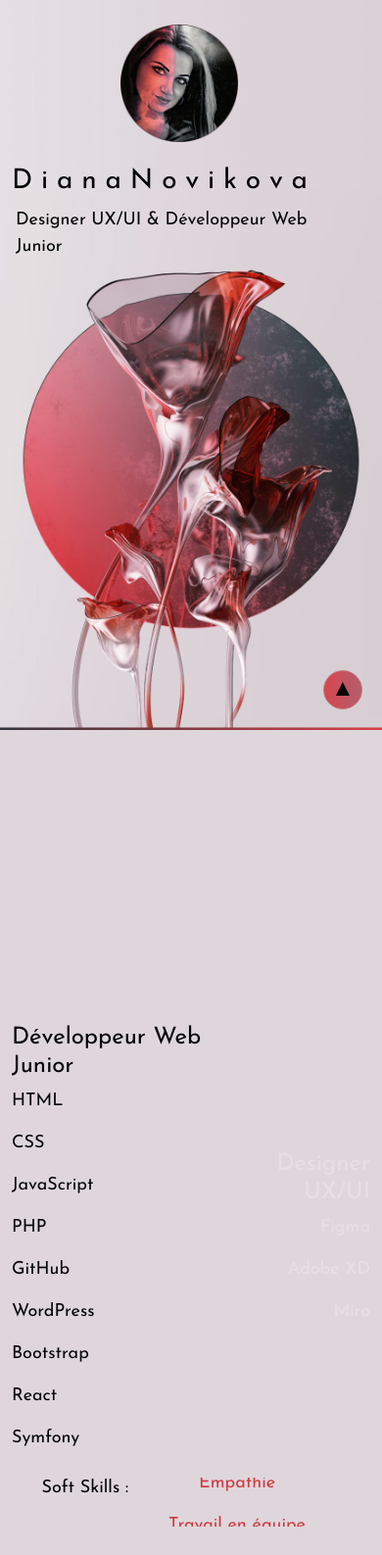
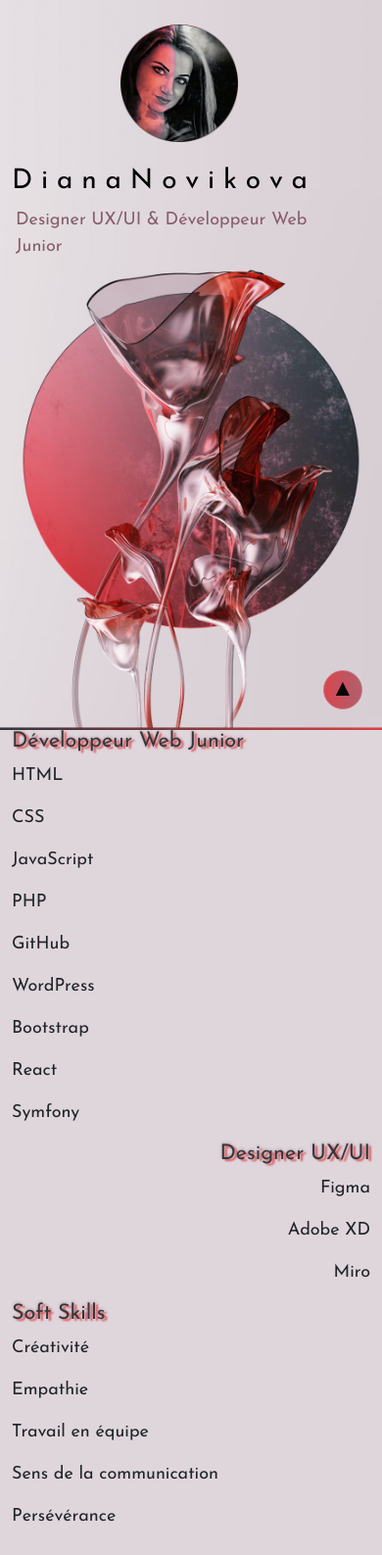
Before and after one commit to Diana0806/Portfolio, a PHP site: page / in a window 390 px wide. Shown: the part 100-1687 px from the top of the page at 98% size. Run offline with PHP 8.4, Linux system fonts and the light colour scheme.

Commit message:
mob version upgrade

```diff
--- a/assets/script.js
+++ b/assets/script.js
@@ -140,3 +140,5 @@
 [].slice.call(document.querySelectorAll('button'), 0).forEach(function (button) {
   button.addEventListener('click', changeColor);
 });
+
+// mob animation
--- a/assets/style.css
+++ b/assets/style.css
@@ -75,6 +75,7 @@
     font-size: 18px !important;
     padding-left: 4px !important;
     box-sizing: border-box;
+    color: #885E6C;
   }
 
   .profil h3 {
@@ -87,32 +88,111 @@
     height: 30px;
   }
 
-  .dev h2 {
-    font-size: 24px;
+  #competences {
+    display: none;
   }
 
-  .dev p {
+  /* Competences animation */
+  #mobcompetences {
+    display: block;
+  }
+
+  #mobcompetences p {
     font-size: 18px;
   }
 
-  .ux h2 {
+  h4 {
     font-size: 24px;
+    text-shadow: 3px 2px 2px rgba(215, 70, 77, 1), 0px -1px 3px rgba(136, 94, 108, 0.5), -3px 0px 2px rgba(223, 214, 219, 1);
+    animation: chromaticMove 4500ms ease infinite, pulse ease 200ms infinite;
+    color: #885E6C; /* Новый цвет текста */
 }
 
-  .ux p {
-    font-size: 18px;
+small {
+    display: block;
+    text-transform: initial;
+    font-size: 24px;
+    color: #CB7381; /* Новый цвет текста */
 }
 
-  .softskills h2 {
-    font-size: 18px;
+@keyframes pulse {
+    0% {
+        opacity: 0.9;
+        transform: skewX(0.5deg);
+    }
+    25% {
+        opacity: 1;
+    }
+    50% {
+        opacity: 0.9;
+    }
+    75% {
+        opacity: 1;
+        transform: skewX(0.5deg);
+    }
+    100% {
+        opacity: 0.9;
+    }
 }
 
-  .skills p {
-    font-size: 18px;
+@keyframes chromaticMove {
+    0% {
+        text-shadow: 3px 2px 2px rgba(215, 70, 77, 1), 0px -1px 3px rgba(136, 94, 108, 0.5), -3px 0px 2px rgba(223, 214, 219, 1);
+    }
+    50% {
+        text-shadow: 3px 2px 2px rgba(215, 70, 77, 1), 0px -1px 3px rgba(136, 94, 108, 0.5), -3px 0px 2px rgba(223, 214, 219, 1);
+    }
+    100% {
+        text-shadow: 3px 2px 2px rgba(215, 70, 77, 1), 0px -1px 3px rgba(136, 94, 108, 0.5), -3px 0px 2px rgba(223, 214, 219, 1);
+    }
+}
+
+/* CSS для анимации */
+/* #mobcompetences {
+  position: relative;
+  height: calc(100vh - 60px);
+  transform: translateY(50%);
+  background: 50% 100% / 50% 50% no-repeat radial-gradient(ellipse at bottom, #B15F6D, transparent, transparent);
+  -webkit-background-clip: text;
+  background-clip: text;
+  color: transparent;
+  font-size: 10vw;
+  font-family: "Source Sans Pro", sans-serif;
+  animation: reveal 3000ms ease-in-out forwards 200ms, glow 2500ms linear infinite 2000ms;
+}
+
+@keyframes reveal {
+  80% {
+    letter-spacing: 8px;
+  }
+  100% {
+    background-size: 300% 300%;
+  }
+}
+
+@keyframes glow {
+  40% {
+    text-shadow: 0 0 8px #fff;
+  }
+} */
+
+
+#projets {
+  padding-top: 30px !important;
+  height: 100vh;
+}
+
+#navalbumprojets {
+  padding-top: 20px !important;
+  padding-bottom: 20px !important;
 }
 
 .projets {
     font-size: 24px;
+  }
+
+footer {
+    margin-top: 790px !important;
   }
 }
 
@@ -135,7 +215,7 @@
   }
 
   body {
-    background-image: url("./images/tab-background.jpg");
+    background-image: url("./images/tab-background.jpg") !important;
     background-size: contain !important;
   }
 
@@ -196,6 +276,10 @@
     font-size: 28px;
   }
 
+  #mobcompetences {
+    display: none;
+  }
+
   .socialmedia-horizontal {
     display: none;
   }
@@ -214,7 +298,6 @@
     padding-right: 40px;
     height: 100vh;
   }
-
 
   .softskills {
     margin-top: 120px !important;
@@ -236,7 +319,7 @@
 
 }
 
-@media (min-width: 1025px) and (max-width: 1439px) {
+@media (min-width: 1025px) and (max-width: 1520px) {
 
   /*laptops */
   .container {
@@ -298,6 +381,10 @@
     font-size: 28px;
   }
 
+  #mobcompetences {
+    display: none;
+  }
+
   .socialmedia-horizontal {
     display: none;
   }
@@ -327,7 +414,7 @@
     }
 }
 
-@media (min-width: 1440px) {
+@media (min-width: 1521px) {
 
   /*ordis*/
   .container {
@@ -369,6 +456,10 @@
 
   .ux p {
     font-size: 28px;
+  }
+
+  #mobcompetences {
+    display: none;
   }
 
   .softskills h2 {
@@ -544,7 +635,8 @@
 }
 
 .sm-item {
-  margin-left: 10px;
+  margin-left: 5px;
+  margin-top: 10px;
   float: left;
   color: #fff;
   font-size: 20px;
--- a/index.php
+++ b/index.php
@@ -143,6 +143,35 @@
       </div>
     </div>
 
+    <div id="mobcompetences" class="row mobcompetences">
+     <div class="mobdev col">
+          <h4 class="featurette-heading animated-title">Développeur Web Junior</h4>
+          <p>HTML</p>
+          <p>CSS</p>
+          <p>JavaScript</p>
+          <p>PHP</p>
+          <p>GitHub</p>
+          <p>WordPress</p>
+          <p>Bootstrap</p>
+          <p>React</p>
+          <p>Symfony</p>
+     </div>
+     <div class="mobux col text-end">
+          <h4 class="featurette-heading animated-title">Designer UX/UI</h4>
+          <p>Figma</p>
+          <p>Adobe XD</p>
+          <p>Miro</p>
+      </div>
+      <div class="mobux col text-start">
+          <h4 class="featurette-heading animated-title">Soft Skills</h4>
+          <p>Créativité</p>
+            <p>Empathie</p>
+            <p>Travail en équipe</p>
+            <p>Sens de la communication</p>
+            <p>Persévérance</p>
+     </div>
+    </div>
+
     <div id="projets">
       <div id="navalbumprojets" class="projets py-5 text-center container">
         <h2 class="fw-light">Mes Projets</h2>
@@ -206,6 +235,7 @@
 
     <!-- socialmedia-horizontal elements for mob version -->
     <section class="socialmedia-horizontal">
+    <div class="sm-hor col">
       <div>
         <i class="sm-item">
           <a href="https://linkedin.com/in/diana-novikova-voskanyan-587210250" target="_blank">
@@ -225,6 +255,7 @@
             <img src="./assets/images/behance.png" width="48" height="48" loading="lazy" /></a>
         </i>
       </div>
+    </div>
     </section>
   </footer>
 
```
Lines whose indentation alone changed are shown as unchanged.
